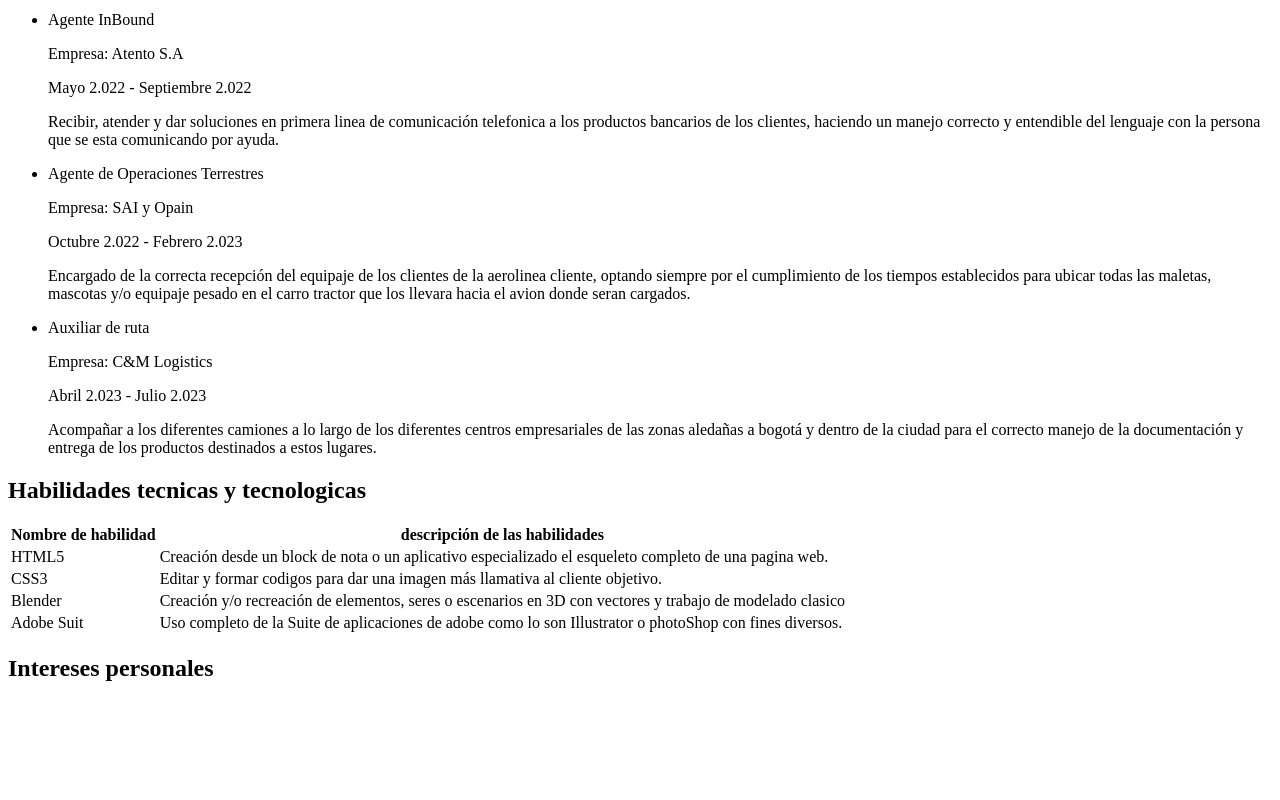
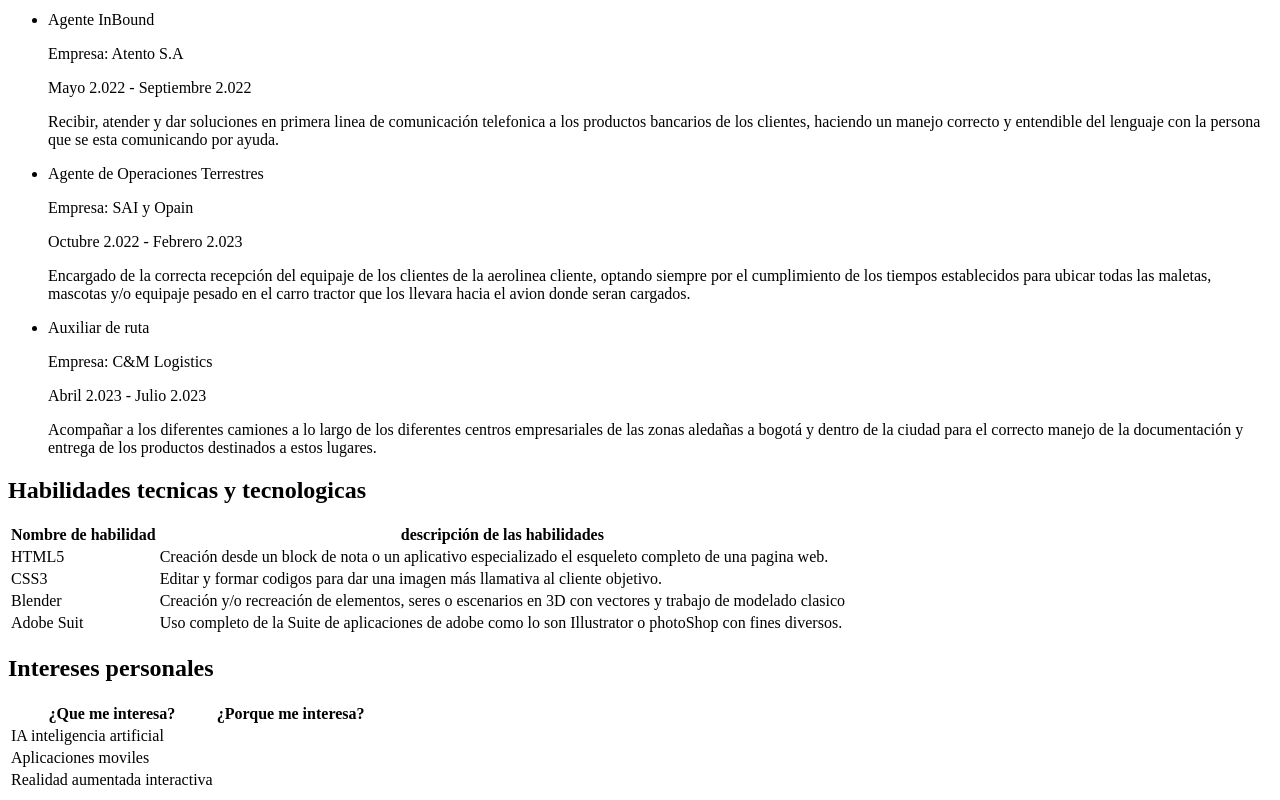
Before and after one commit to TomasRicaurte/HojaDeVida, a plain HTML site: page Index.html in a window 1280 px wide. Shown: the part 525-1325 px from the top of the page. Before the commit the page ends 1227 px from the top, so only its background shows below. Drawn offline with Linux system fonts and the light colour scheme.

Commit message:
Intereses personales incompleta

```diff
--- a/Index.html
+++ b/Index.html
@@ -60,5 +60,23 @@
           </tr>
     </table>
     <h2>Intereses personales</h2>
+    <table>
+        <tr>
+            <th>¿Que me interesa?</th>
+            <th>¿Porque me interesa?</th>
+        </tr>
+        <tr>
+            <td>IA inteligencia artificial</td>
+            <td></td>
+        </tr>
+        <tr>
+            <td>Aplicaciones moviles</td>
+            <td></td>
+        </tr>
+        <tr>
+            <td>Realidad aumentada interactiva</td>
+            <td></td>
+        </tr>
+    </table>
 </body>
 </html>
```
